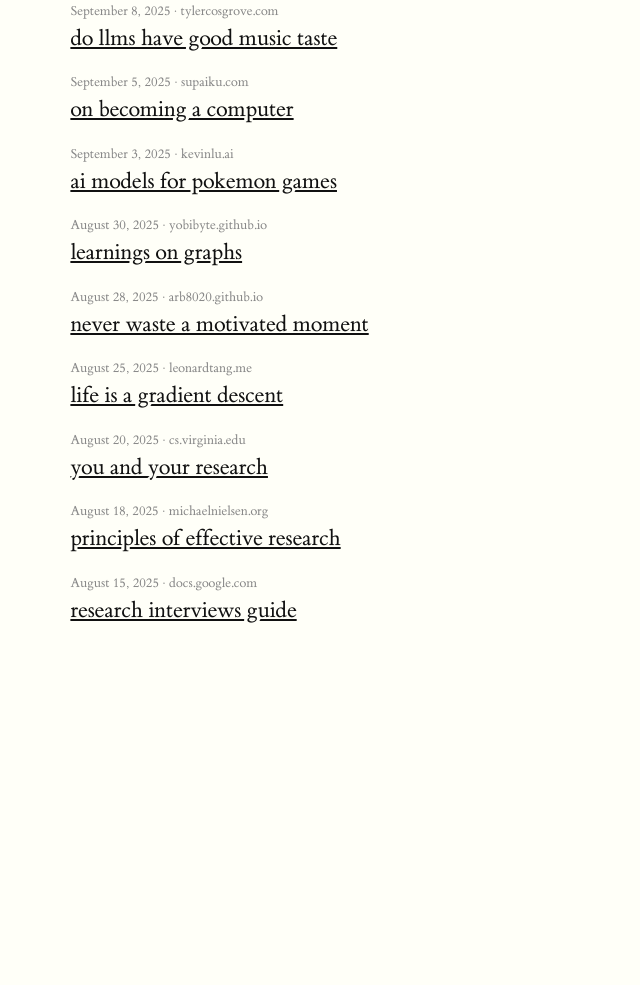
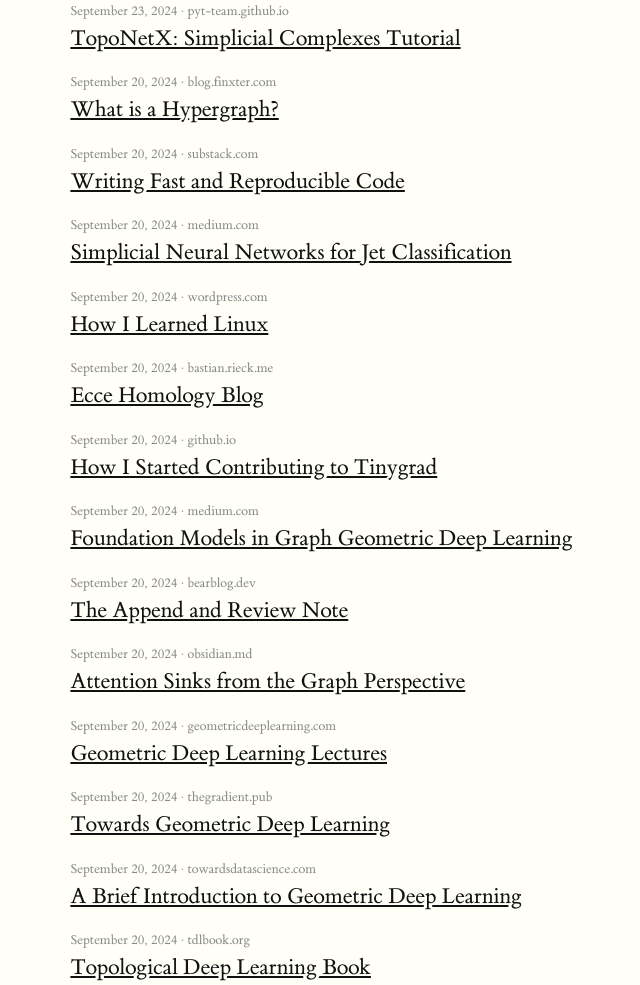
Before and after one commit to weeyev/blogblog, a plain HTML site: page list.html in a window 1280 px wide. Shown: the part 330-1315 px from the top of the page, without its empty margins (77-717 px from the left). Before the commit the page ends 1065 px from the top, so only its background shows below. Drawn offline with Linux system fonts and the light colour scheme; a script that the page names is missing.

Commit message:
new added shit

```diff
--- a/list.html
+++ b/list.html
@@ -87,6 +87,174 @@
 
       <section>
         <h1>reading list</h1>
+
+        <div class="reading-item">
+          <div class="date-source">September 23, 2024 · pyt-team.github.io</div>
+          <div class="title">
+            <a
+              href="https://pyt-team.github.io/toponetx/notebooks/01_simplicial_complexes.html"
+              target="_blank"
+              rel="noopener"
+              >TopoNetX: Simplicial Complexes Tutorial</a
+            >
+          </div>
+        </div>
+
+        <div class="reading-item">
+          <div class="date-source">September 20, 2024 · blog.finxter.com</div>
+          <div class="title">
+            <a
+              href="https://blog.finxter.com/2-min-computer-science-concepts-what-is-a-hypergraph/"
+              target="_blank"
+              rel="noopener"
+              >What is a Hypergraph?</a
+            >
+          </div>
+        </div>
+
+        <div class="reading-item">
+          <div class="date-source">September 20, 2024 · substack.com</div>
+          <div class="title">
+            <a
+              href="https://akshit2003.substack.com/p/writing-fast-reproducible-attractive"
+              target="_blank"
+              rel="noopener"
+              >Writing Fast and Reproducible Code</a
+            >
+          </div>
+        </div>
+
+        <div class="reading-item">
+          <div class="date-source">September 20, 2024 · medium.com</div>
+          <div class="title">
+            <a
+              href="https://medium.com/@pankajbakshi88/non-local-gnns-for-jet-classification-going-beyond-graphs-5b62286e5c58"
+              target="_blank"
+              rel="noopener"
+              >Simplicial Neural Networks for Jet Classification</a
+            >
+          </div>
+        </div>
+
+        <div class="reading-item">
+          <div class="date-source">September 20, 2024 · wordpress.com</div>
+          <div class="title">
+            <a
+              href="https://letsgolarval.wordpress.com/2015/06/23/how-i-learned-linux/"
+              target="_blank"
+              rel="noopener"
+              >How I Learned Linux</a
+            >
+          </div>
+        </div>
+
+        <div class="reading-item">
+          <div class="date-source">September 20, 2024 · bastian.rieck.me</div>
+          <div class="title">
+            <a
+              href="https://bastian.rieck.me/blog/"
+              target="_blank"
+              rel="noopener"
+              >Ecce Homology Blog</a
+            >
+          </div>
+        </div>
+
+        <div class="reading-item">
+          <div class="date-source">September 20, 2024 · github.io</div>
+          <div class="title">
+            <a
+              href="https://ninoristeski.github.io/blogs/how-i-started-contributing-to-tinygrad.html"
+              target="_blank"
+              rel="noopener"
+              >How I Started Contributing to Tinygrad</a
+            >
+          </div>
+        </div>
+
+        <div class="reading-item">
+          <div class="date-source">September 20, 2024 · medium.com</div>
+          <div class="title">
+            <a
+              href="https://medium.com/data-science/foundation-models-in-graph-geometric-deep-learning-f363e2576f58"
+              target="_blank"
+              rel="noopener"
+              >Foundation Models in Graph Geometric Deep Learning</a
+            >
+          </div>
+        </div>
+
+        <div class="reading-item">
+          <div class="date-source">September 20, 2024 · bearblog.dev</div>
+          <div class="title">
+            <a
+              href="https://karpathy.bearblog.dev/the-append-and-review-note/"
+              target="_blank"
+              rel="noopener"
+              >The Append and Review Note</a
+            >
+          </div>
+        </div>
+
+        <div class="reading-item">
+          <div class="date-source">September 20, 2024 · obsidian.md</div>
+          <div class="title">
+            <a
+              href="https://publish.obsidian.md/the-tensor-throne/Transformers+as+GNNs/Attention+sinks+from+the+graph+perspective"
+              target="_blank"
+              rel="noopener"
+              >Attention Sinks from the Graph Perspective</a
+            >
+          </div>
+        </div>
+
+        <div class="reading-item">
+          <div class="date-source">September 20, 2024 · geometricdeeplearning.com</div>
+          <div class="title">
+            <a
+              href="https://geometricdeeplearning.com/lectures/"
+              target="_blank"
+              rel="noopener"
+              >Geometric Deep Learning Lectures</a
+            >
+          </div>
+        </div>
+
+        <div class="reading-item">
+          <div class="date-source">September 20, 2024 · thegradient.pub</div>
+          <div class="title">
+            <a
+              href="https://thegradient.pub/towards-geometric-deep-learning/"
+              target="_blank"
+              rel="noopener"
+              >Towards Geometric Deep Learning</a
+            >
+          </div>
+        </div>
+
+        <div class="reading-item">
+          <div class="date-source">September 20, 2024 · towardsdatascience.com</div>
+          <div class="title">
+            <a
+              href="https://towardsdatascience.com/a-brief-introduction-to-geometric-deep-learning-dae114923ddb/"
+              target="_blank"
+              rel="noopener"
+              >A Brief Introduction to Geometric Deep Learning</a
+            >
+          </div>
+        </div>
+
+        <div class="reading-item">
+          <div class="date-source">September 20, 2024 · tdlbook.org</div>
+          <div class="title">
+            <a
+              href="https://tdlbook.org/preliminaries#neighborhood-functions-and-topological-spaces"
+              target="_blank"
+              rel="noopener"
+              >Topological Deep Learning Book</a
+            >
+          </div>
+        </div>
 
         <div class="reading-item">
           <div class="date-source">September 8, 2025 · tylercosgrove.com</div>
```
